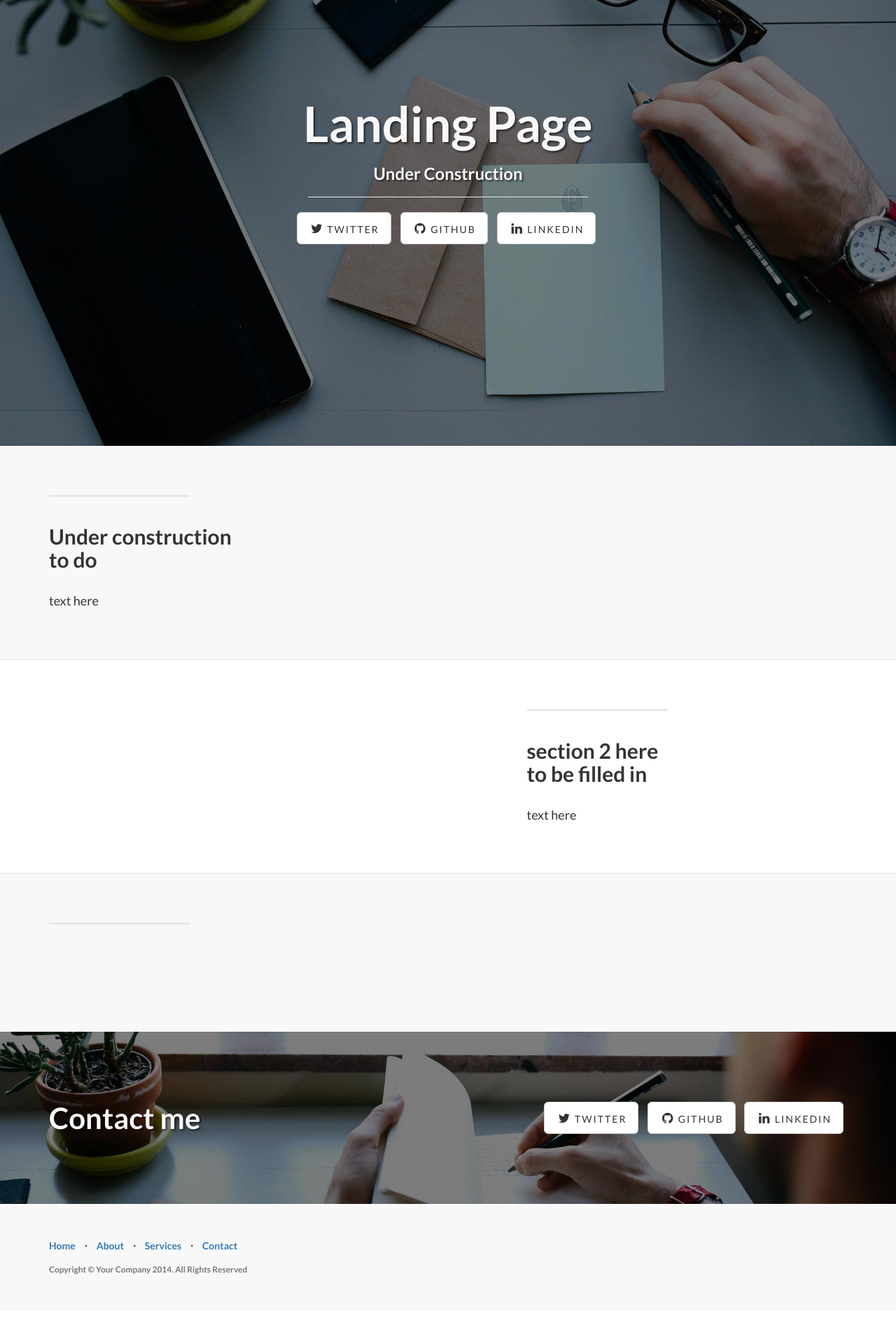
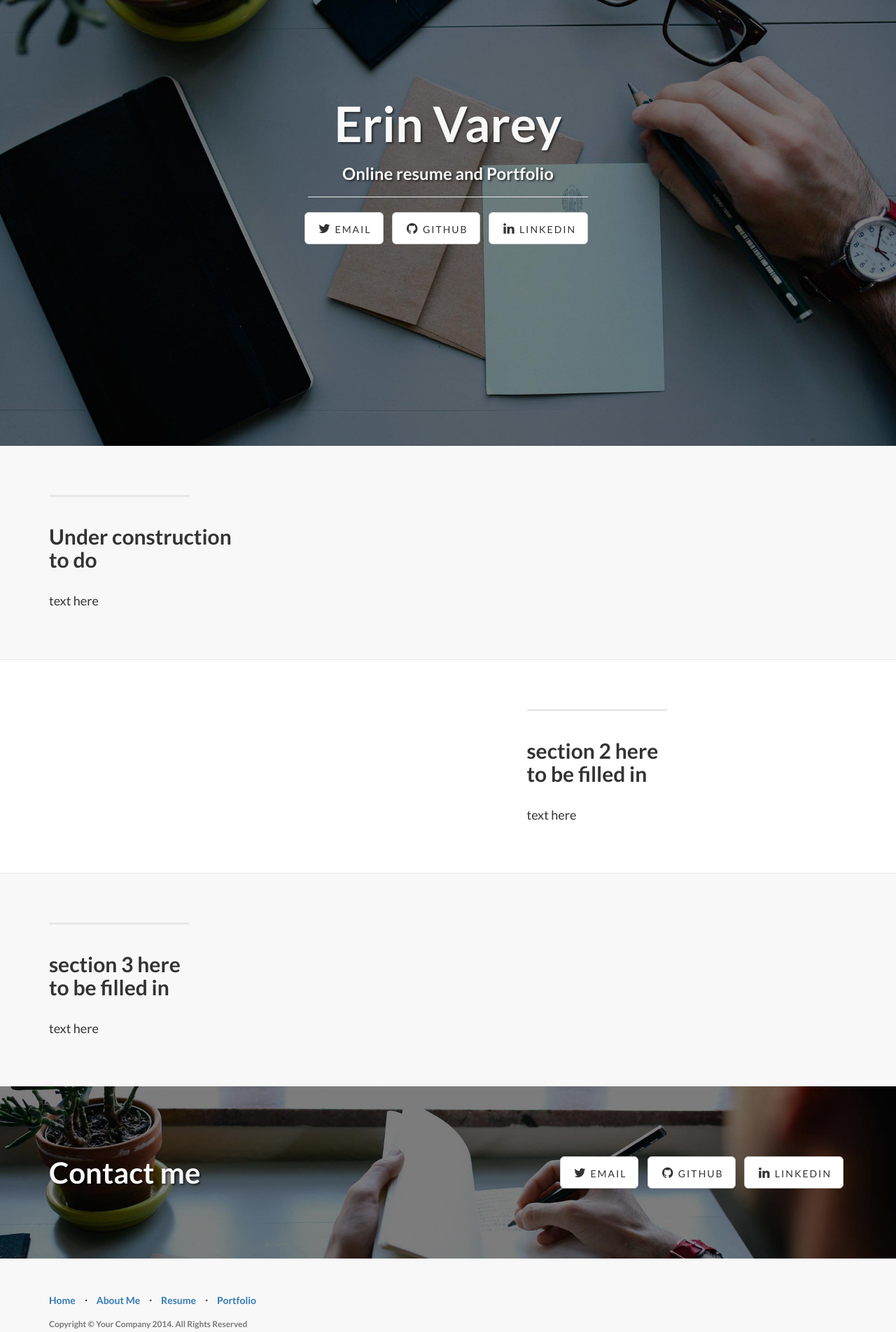
Before and after one commit to erinvarey/erinvarey.github.io, a plain HTML site: page index.html in a window 1280 px wide. Shown: the part 140-2043 px from the top of the page at 70% size. Before the commit the page ends 2012 px from the top, so only its background shows below. Drawn offline with Linux system fonts and the light colour scheme.

Commit message:
more website stuff

```diff
--- a/index.html
+++ b/index.html
@@ -73,18 +73,18 @@
             <div class="row">
                 <div class="col-lg-12">
                     <div class="intro-message">
-                        <h1>Landing Page</h1>
-                        <h3>Under Construction</h3>
+                        <h1>Erin Varey</h1>
+                        <h3>Online resume and Portfolio</h3>
                         <hr class="intro-divider">
                         <ul class="list-inline intro-social-buttons">
                             <li>
-                                <a href="https://twitter.com/SBootstrap" class="btn btn-default btn-lg"><i class="fa fa-twitter fa-fw"></i> <span class="network-name">Twitter</span></a>
+                                <a href="#" class="btn btn-default btn-lg"><i class="fa fa-twitter fa-fw"></i> <span class="network-name">Email</span></a>
                             </li>
                             <li>
-                                <a href="https://github.com/IronSummitMedia/startbootstrap" class="btn btn-default btn-lg"><i class="fa fa-github fa-fw"></i> <span class="network-name">Github</span></a>
+                                <a href="https://github.com/erinvarey" class="btn btn-default btn-lg"><i class="fa fa-github fa-fw"></i> <span class="network-name">Github</span></a>
                             </li>
                             <li>
-                                <a href="#" class="btn btn-default btn-lg"><i class="fa fa-linkedin fa-fw"></i> <span class="network-name">Linkedin</span></a>
+                                <a href="https://ca.linkedin.com/in/erin-varey-063859a3" class="btn btn-default btn-lg"><i class="fa fa-linkedin fa-fw"></i> <span class="network-name">Linkedin</span></a>
                             </li>
                         </ul>
                     </div>
@@ -151,8 +151,8 @@
                 <div class="col-lg-5 col-sm-6">
                     <hr class="section-heading-spacer">
                     <div class="clearfix"></div>
-                    <h2 class="section-heading"><br></h2>
-                    <p class="lead"><!--<a target="_blank" href="http://www.google.com/fonts"> --></a> </p>
+                    <h2 class="section-heading">section 3 here<br>to be filled in</h2>
+                    <p class="lead">text here<!--<a target="_blank" href="http://www.google.com/fonts"> --></a> </p>
                 </div>
                 <div class="col-lg-5 col-lg-offset-2 col-sm-6">
                  <!--   <img class="img-responsive" src="img/phones.png" alt=""> -->
@@ -177,13 +177,13 @@
                 <div class="col-lg-6">
                     <ul class="list-inline banner-social-buttons">
                         <li>
-                            <a href="https://twitter.com/SBootstrap" class="btn btn-default btn-lg"><i class="fa fa-twitter fa-fw"></i> <span class="network-name">Twitter</span></a>
+                            <a href="#" class="btn btn-default btn-lg"><i class="fa fa-twitter fa-fw"></i> <span class="network-name">Email</span></a>
                         </li>
                         <li>
-                            <a href="https://github.com/IronSummitMedia/startbootstrap" class="btn btn-default btn-lg"><i class="fa fa-github fa-fw"></i> <span class="network-name">Github</span></a>
+                            <a href="https://github.com/erinvarey" class="btn btn-default btn-lg"><i class="fa fa-github fa-fw"></i> <span class="network-name">Github</span></a>
                         </li>
                         <li>
-                            <a href="#" class="btn btn-default btn-lg"><i class="fa fa-linkedin fa-fw"></i> <span class="network-name">Linkedin</span></a>
+                            <a href="https://ca.linkedin.com/in/erin-varey-063859a3" class="btn btn-default btn-lg"><i class="fa fa-linkedin fa-fw"></i> <span class="network-name">Linkedin</span></a>
                         </li>
                     </ul>
                 </div>
@@ -206,15 +206,15 @@
                         </li>
                         <li class="footer-menu-divider">&sdot;</li>
                         <li>
-                            <a href="#about">About</a>
+                            <a href="#about">About Me</a>
                         </li>
                         <li class="footer-menu-divider">&sdot;</li>
                         <li>
-                            <a href="#services">Services</a>
+                            <a href="#services">Resume</a>
                         </li>
                         <li class="footer-menu-divider">&sdot;</li>
                         <li>
-                            <a href="#contact">Contact</a>
+                            <a href="#contact">Portfolio</a>
                         </li>
                     </ul>
                     <p class="copyright text-muted small">Copyright &copy; Your Company 2014. All Rights Reserved</p>
```
